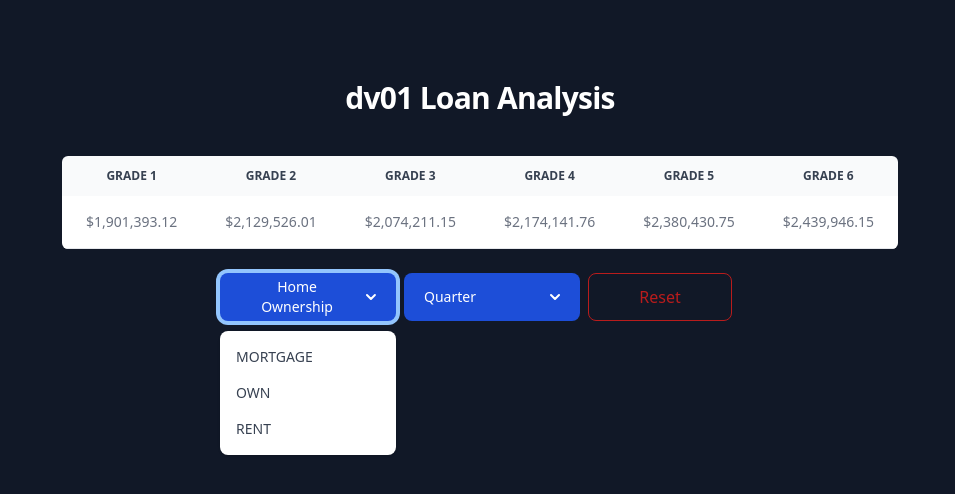
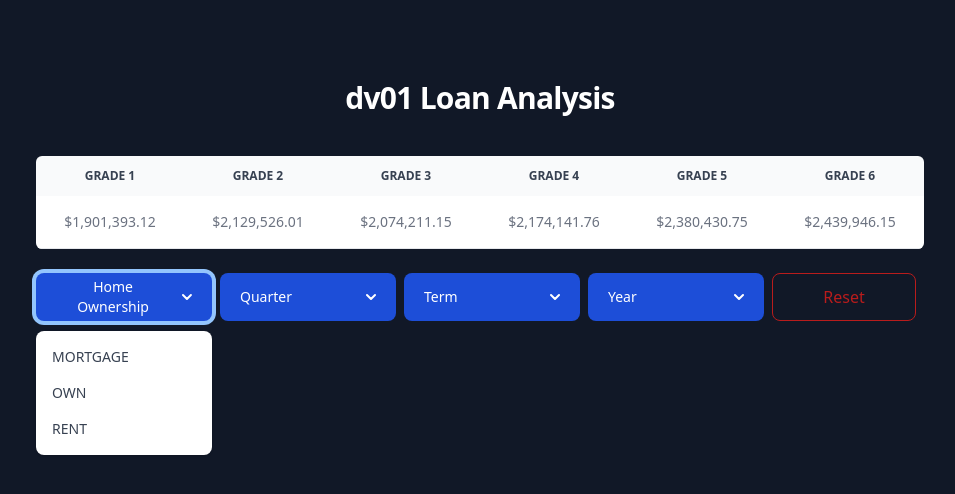
Before and after one commit to kcereno/Demo, a React (Create React App) app: page / in a window 1280 px wide. Both pictures are taken after a click on the button "Home Ownership". Shown: the top 494 px of the page, without its empty margins (160-1115 px from the left). Built offline with nearby package versions, Linux system fonts and the light colour scheme.

Commit message:
Fix dropdown labels and options

```diff
--- a/src/App.tsx
+++ b/src/App.tsx
@@ -14,12 +14,11 @@
 import GradeTable from './components/GradeTable';
 
 function App() {
-  const { data, loading, error, filter } = useAppSelector(
+  const { data, filteredData, loading, error, filters } = useAppSelector(
     (state) => state.loanData
   );
 
   const dispatch = useAppDispatch();
-  console.log('App ~ filter:', filter);
 
   useEffect(() => {
     const fetchData = async () => {
@@ -46,12 +45,13 @@
         dv01 Loan Analysis
       </h1>
       <div className="space-y-6">
-        <GradeTable loanData={data} />
+        <GradeTable loanData={filteredData} />
         <GradeTableFilter
           filterBy={(filter) => {
             dispatch(filterBy(filter));
           }}
           loanData={data}
+          filteredData={filteredData}
         />
       </div>
     </main>
--- a/src/components/GradeTableFilter.tsx
+++ b/src/components/GradeTableFilter.tsx
@@ -1,35 +1,46 @@
 import React from 'react';
 import Dropdown from './ui/Dropdown';
 import {
+  DropdownDataType,
   FilterType,
   HomeOwnershipEnum,
   LoanDataType,
   QuarterEnum,
+  TermType,
 } from '../types';
 import { extractUniqueValues } from '../utils';
 
 type GradeTableFilterProps = {
   filterBy: (filter: FilterType) => void;
+  filteredData: LoanDataType[];
   loanData: LoanDataType[];
 };
 
-function GradeTableFilter({ filterBy, loanData }: GradeTableFilterProps) {
-  const dropdownData = [
+function GradeTableFilter({
+  filterBy,
+  loanData,
+  filteredData,
+}: GradeTableFilterProps) {
+  const dropdownData: DropdownDataType[] = [
     {
-      header: 'Home Ownership',
-      options: extractUniqueValues(loanData, 'homeOwnership'),
-      onChange: (value: HomeOwnershipEnum) =>
-        filterBy({ homeOwnership: value }),
+      label: 'Home Ownership',
+      options: extractUniqueValues(
+        loanData,
+        'homeOwnership'
+      ) as HomeOwnershipEnum[],
     },
     {
-      header: 'Quarter',
-      options: extractUniqueValues(loanData, 'quarter'),
-      onChange: (value: QuarterEnum) => filterBy({ quarter: value }),
+      label: 'Quarter',
+      options: extractUniqueValues(loanData, 'quarter') as QuarterEnum[],
     },
-    // {
-    //   header: 'Year',
-    //   options: extractUniqueValues(loanData, 'year'),
-    // },
+    {
+      label: 'Term',
+      options: extractUniqueValues(loanData, 'term') as TermType[],
+    },
+    {
+      label: 'Year',
+      options: extractUniqueValues(loanData, 'year') as number[],
+    },
   ];
 
   return (
@@ -37,9 +48,9 @@
       {dropdownData.map((data, index) => (
         <Dropdown
           key={index}
-          header={data.header}
+          label={data.label}
           options={data.options}
-          onChange={data.onChange}
+          onChange={(first) => {}}
         />
       ))}
       <button
--- a/src/components/ui/Dropdown.tsx
+++ b/src/components/ui/Dropdown.tsx
@@ -1,27 +1,28 @@
 import React from 'react';
+import { DropdownOptionType, DropdownOptionsType } from '../../types';
 
 type DropDownPropsType = {
-  header: string;
-  options: any[];
-  onChange: (value: any) => void;
+  label: string;
+  options: DropdownOptionsType;
+  onChange: (value: DropdownOptionType) => void;
 };
 
-function Dropdown({ header, options, onChange }: DropDownPropsType) {
-  const [selected, setSelected] = React.useState(options[0]);
+function Dropdown({ label, options }: DropDownPropsType) {
+  const [selected, setSelected] = React.useState<null | any>(null);
 
-  const handleSelect = (value: string) => {
+  const handleSelect = (value: DropdownOptionType) => {
     setSelected(value);
-    onChange(value);
+    // onChange(value);
   };
   return (
     <>
       <button
         id="dropdownDefaultButton"
-        data-dropdown-toggle={header}
+        data-dropdown-toggle={label}
         className="  text-white w-44 h-12 bg-blue-700 hover:bg-blue-800 focus:ring-4 focus:outline-none focus:ring-blue-300 font-medium rounded-lg text-sm px-5 py-2.5 justify-between text-center inline-flex items-center  dark:bg-blue-600 dark:hover:bg-blue-700 dark:focus:ring-blue-800"
         type="button"
       >
-        {selected ? selected : header}
+        {selected ? selected : label}
         <svg
           className="w-2.5 h-2.5 ms-3"
           aria-hidden="true"
@@ -41,7 +42,7 @@
 
       {/* Drowpdown Menu */}
       <div
-        id={header}
+        id={label}
         className="z-10 hidden bg-white divide-y divide-gray-100 rounded-lg shadow w-44 dark:bg-gray-700"
       >
         <ul
--- a/src/features/loanData/LoanDataSlice.ts
+++ b/src/features/loanData/LoanDataSlice.ts
@@ -1,11 +1,12 @@
 import { PayloadAction, createSlice } from '@reduxjs/toolkit';
 
-import { FilterType, LoanDataType } from '../../types';
+import { FilterType, HomeOwnershipEnum, LoanDataType } from '../../types';
 import { find } from '@reduxjs/toolkit/dist/utils';
 
 interface LoanDataState {
   data: LoanDataType[];
-  filter: any[];
+  filters: FilterType[];
+  filteredData: LoanDataType[];
   loading: boolean;
   error: string | null;
 }
@@ -13,7 +14,8 @@
 // Define the initial state using that type
 const initialState: LoanDataState = {
   data: [],
-  filter: [],
+  filters: [],
+  filteredData: [],
   loading: false,
   error: null,
 };
@@ -24,6 +26,7 @@
   reducers: {
     setLoanData: (state, action: PayloadAction<any>) => {
       state.data = action.payload;
+      state.filteredData = action.payload;
     },
     setLoading: (state, action: PayloadAction<boolean>) => {
       state.loading = action.payload;
@@ -34,17 +37,23 @@
     filterBy: (state, action: PayloadAction<FilterType>) => {
       const newFilterKey = Object.keys(action.payload)[0];
 
-      const existingFilterIndex = state.filter.findIndex((filter) =>
+      const existingFilterIndex = state.filters.findIndex((filter) =>
         filter.hasOwnProperty(newFilterKey)
       );
 
+      // If the filter already exists, update it. Otherwise, add it to the filter array
       if (existingFilterIndex !== -1) {
-        state.filter = state.filter.map((filter) =>
+        state.filters = state.filters.map((filter) =>
           filter.hasOwnProperty(newFilterKey) ? action.payload : filter
         );
       } else {
-        state.filter = [...state.filter, action.payload];
+        state.filters = [...state.filters, action.payload];
       }
+
+      // Filter the data based on the current filters
+      let updatedData = [];
+
+      state.filters.forEach((filter) => {});
     },
   },
 });
--- a/src/types.ts
+++ b/src/types.ts
@@ -1,3 +1,4 @@
+import Dropdown from './components/ui/Dropdown';
 export enum HomeOwnershipEnum {
   RENT = 'RENT',
   MORTGAGE = 'MORTGAGE',
@@ -11,9 +12,20 @@
   FOUR = '4',
 }
 
-export type TermType = {
-  term: '36 months' | '60 months';
-};
+export type DropdownOptionsType = (
+  | HomeOwnershipEnum
+  | QuarterEnum
+  | TermType
+  | number
+)[];
+
+export type DropdownOptionType =
+  | HomeOwnershipEnum
+  | QuarterEnum
+  | TermType
+  | number;
+
+export type TermType = '36 months' | '60 months';
 
 export interface TableColumnType {
   name: string;
@@ -45,3 +57,8 @@
   term: TermType;
   currentBalance: string;
 };
+
+export type DropdownDataType = {
+  label: string;
+  options: DropdownOptionsType;
+};
```
